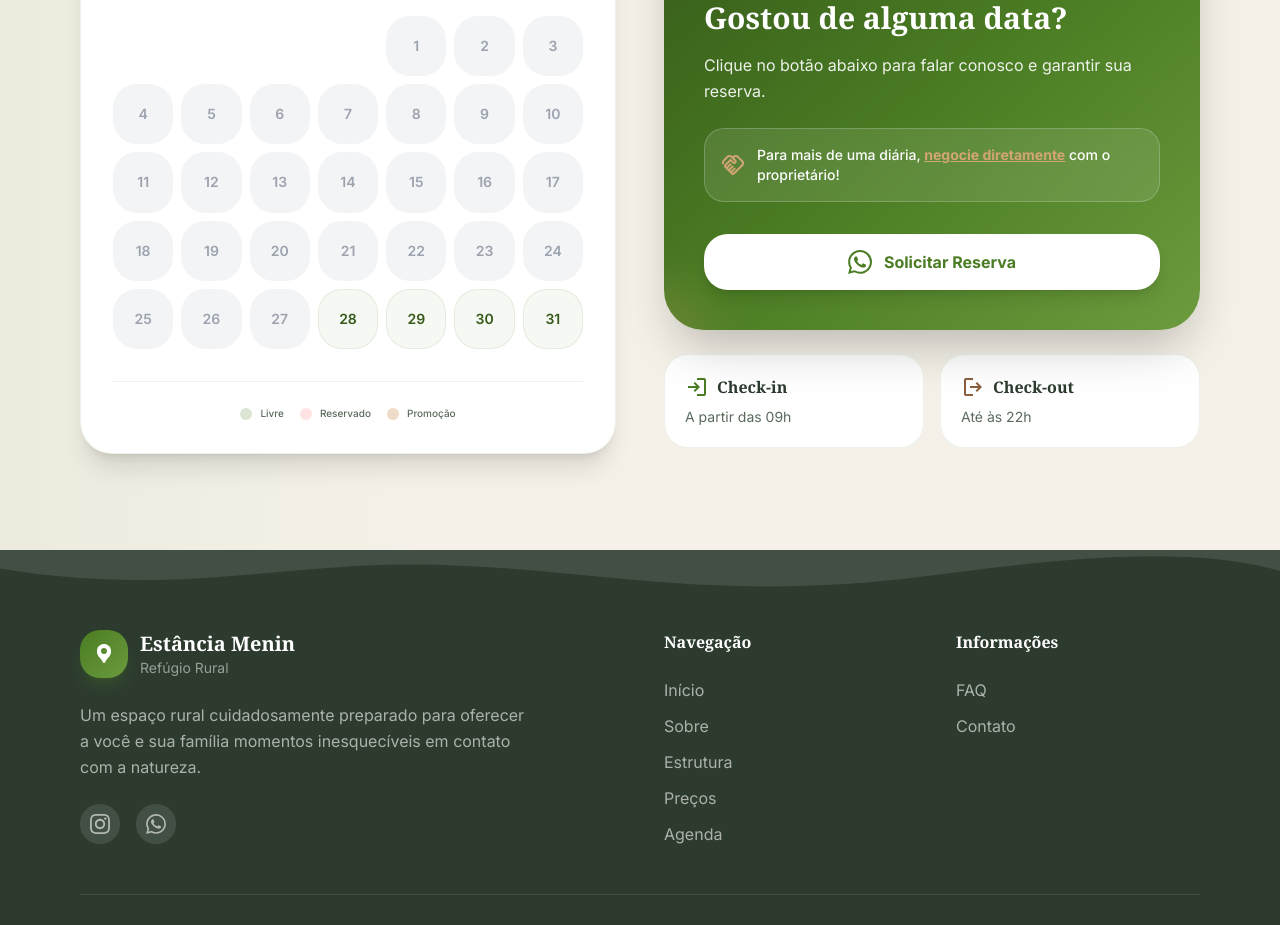
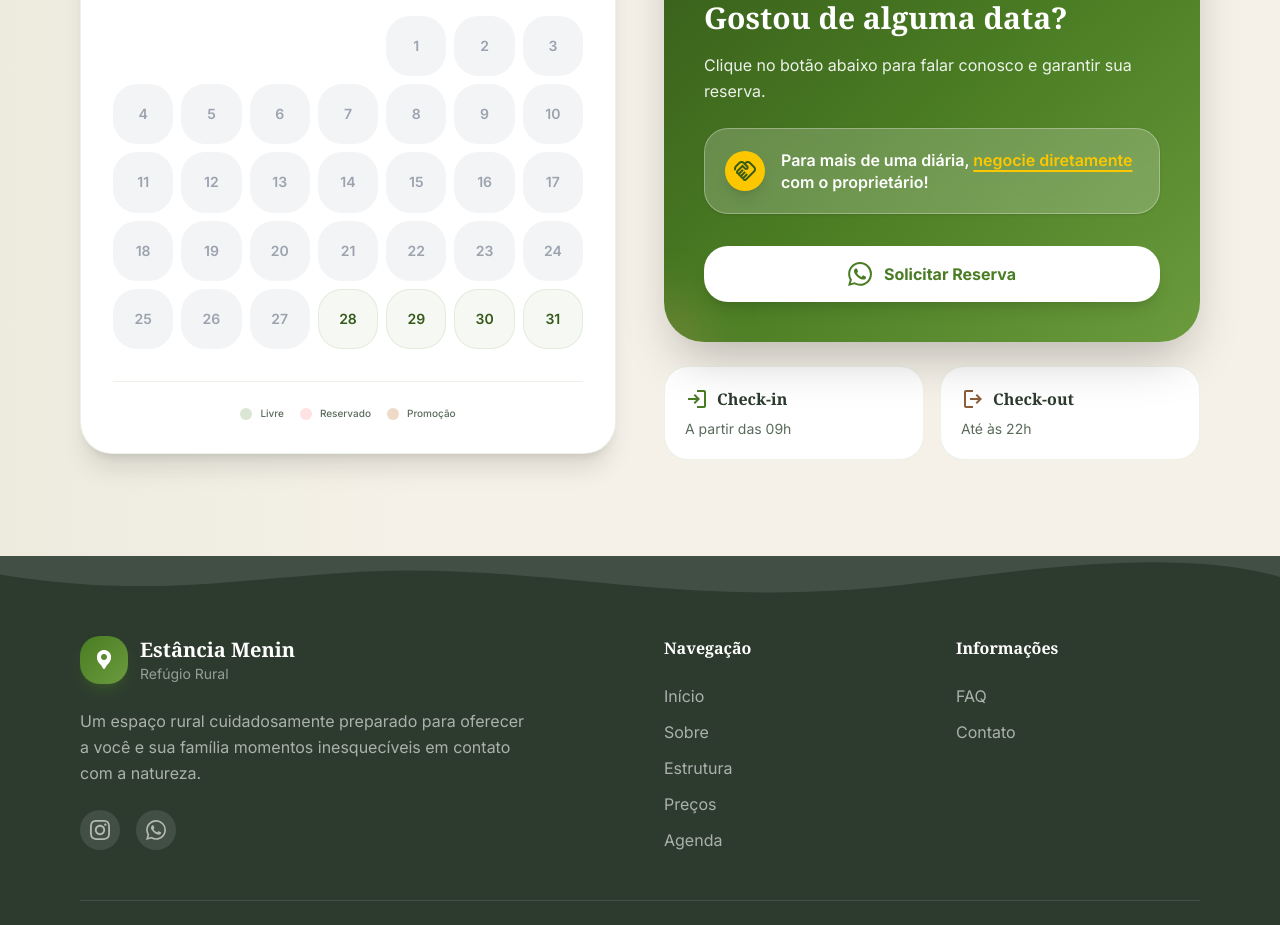
Before and after one commit to ndrd79/landinmenin, a Next.js app: page / in a window 1280 px wide. Shown: the part 5520-6445 px from the top of the page. Built offline with nearby package versions, Linux system fonts and the light colour scheme; no server answers; the database is empty.

Commit message:
style: increase visibility and contrast of the negotiation note in the calendar

```diff
--- a/src/components/site/Calendario.tsx
+++ b/src/components/site/Calendario.tsx
@@ -177,11 +177,13 @@ export default function CalendarioSite({ agendamentos = [] }: CalendarioProps) {
                                     Clique no botão abaixo para falar conosco e garantir sua reserva.
                                 </p>
 
-                                {/* New Negotiation Note */}
-                                <div className="bg-white/10 backdrop-blur-sm rounded-xl p-4 mb-8 border border-white/20 flex items-center gap-3">
-                                    <span className="material-symbols-outlined text-accent text-[20px]">handshake</span>
-                                    <p className="text-xs sm:text-sm font-medium">
-                                        Para mais de uma diária, <span className="text-accent underline font-bold">negocie diretamente</span> com o proprietário!
+                                {/* New Negotiation Note - High Visibility */}
+                                <div className="bg-white/20 backdrop-blur-md rounded-2xl p-5 mb-8 border border-white/30 flex items-center gap-4 shadow-sm">
+                                    <div className="w-10 h-10 rounded-full bg-yellow-400 flex items-center justify-center flex-shrink-0 shadow-lg">
+                                        <span className="material-symbols-outlined text-primary-dark text-[24px]">handshake</span>
+                                    </div>
+                                    <p className="text-sm sm:text-base font-semibold text-white leading-snug">
+                                        Para mais de uma diária, <span className="text-yellow-400 underline decoration-2 underline-offset-4">negocie diretamente</span> com o proprietário!
                                     </p>
                                 </div>
 
```
